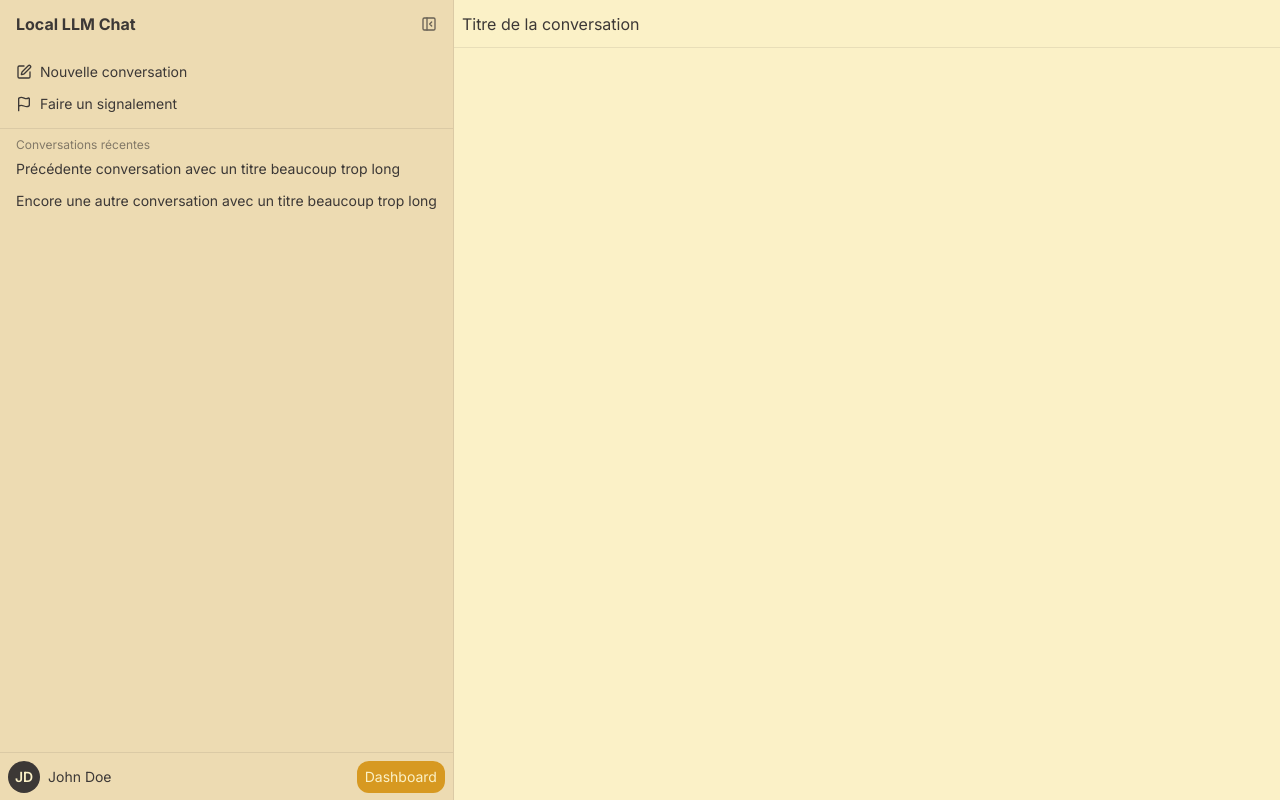
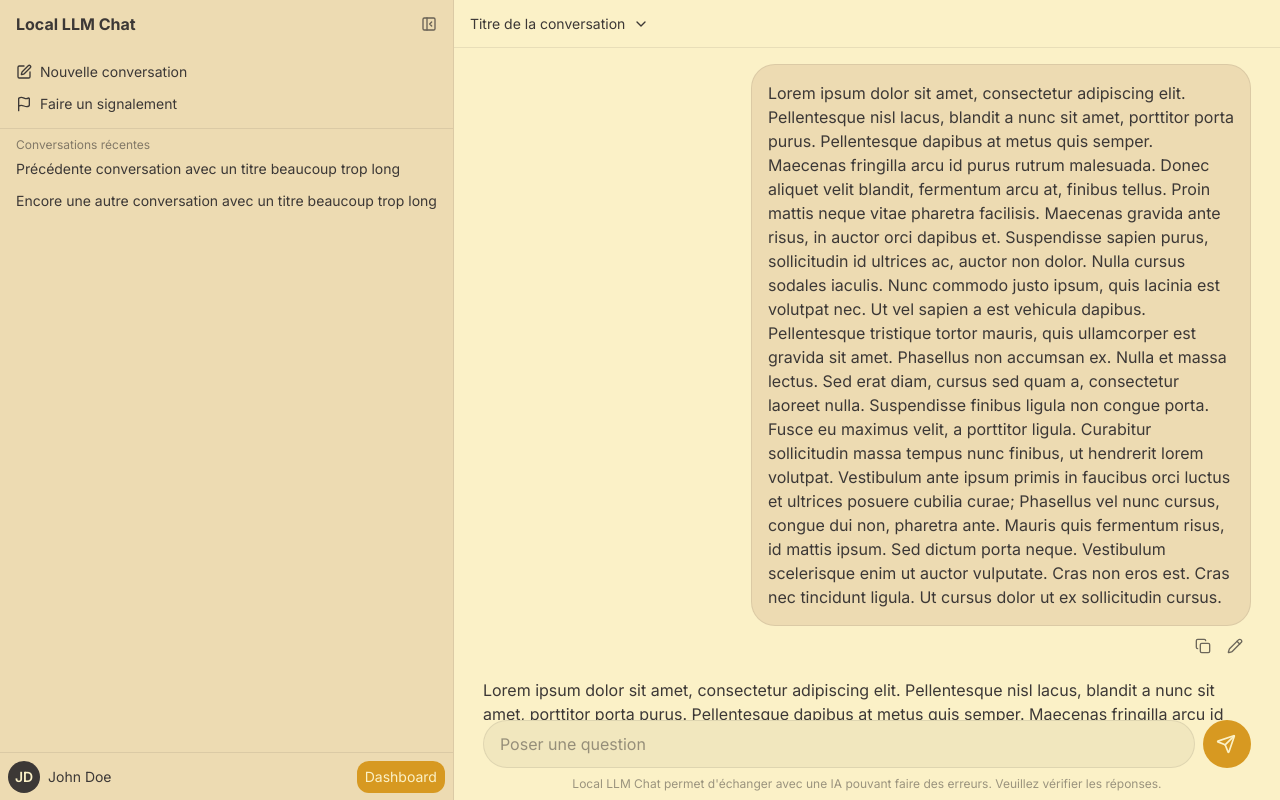
Before and after one commit to 17matb/local-llm-chat, a React (Vite) app in the folder apps/web/: page /chat in a window 1280 px wide. Built offline with nearby package versions, Linux system fonts and the light colour scheme.

Commit message:
feat: add a mock chat interface

```diff
--- a/apps/web/src/App.tsx
+++ b/apps/web/src/App.tsx
@@ -1,26 +1,16 @@
 import { BrowserRouter, Route, Routes } from 'react-router-dom';
 import Login from './Login';
-import Nav from './components/Nav';
-import Input from './components/Input';
+import Chat from './Chat';
 
 function App() {
   return (
     <>
-      <div className="h-dvh w-screen flex">
-        <Nav />
-        <div className="w-full">
-          <header className="flex items-center h-12 px-2 border-b border-dark/10 dark:border-light/10">
-            Titre de la conversation
-          </header>
-          <main className="pl-[260px] relative">
-            <BrowserRouter>
-              <Routes>
-                <Route path="/login" element={<Login />} />
-              </Routes>
-            </BrowserRouter>
-          </main>
-        </div>
-      </div>
+      <BrowserRouter>
+        <Routes>
+          <Route path="/login" element={<Login />} />
+          <Route path="/chat" element={<Chat />} />
+        </Routes>
+      </BrowserRouter>
     </>
   );
 }
--- /dev/null
+++ b/apps/web/src/Chat.tsx
@@ -0,0 +1,34 @@
+import Button from './components/ui/Button';
+import Nav from './components/Nav';
+import { ChevronDown } from 'lucide-react';
+import UserMessageBubble from './components/UserMessageBubble';
+import LLMAnswer from './components/LLMAnswer';
+import ChatInput from './components/ChatInput';
+
+const Chat = () => {
+  return (
+    <div className="h-dvh w-full flex">
+      <Nav />
+      <div className="w-full">
+        <header className="flex items-center h-12 px-2 border-b border-dark/10 dark:border-light/10">
+          <Button variant="ghostText">
+            Titre de la conversation <ChevronDown size={16} />
+          </Button>
+        </header>
+        <main className="flex flex-col h-[calc(100dvh-3rem)] w-full">
+          <div className="flex-1 w-full overflow-y-scroll py-4">
+            <div className="flex flex-col max-w-[800px] px-4 mx-auto">
+              <UserMessageBubble />
+              <LLMAnswer />
+              <UserMessageBubble />
+              <LLMAnswer />
+            </div>
+          </div>
+          <ChatInput />
+        </main>
+      </div>
+    </div>
+  );
+};
+
+export default Chat;
--- /dev/null
+++ b/apps/web/src/components/LLMAnswer.tsx
@@ -0,0 +1,41 @@
+const LLMAnswer = () => {
+  return (
+    <div className="mb-8">
+      Lorem ipsum dolor sit amet, consectetur adipiscing elit. Pellentesque nisl
+      lacus, blandit a nunc sit amet, porttitor porta purus. Pellentesque
+      dapibus at metus quis semper. Maecenas fringilla arcu id purus rutrum
+      malesuada. Donec aliquet velit blandit, fermentum arcu at, finibus tellus.
+      Proin mattis neque vitae pharetra facilisis. Maecenas gravida ante risus,
+      in auctor orci dapibus et. Suspendisse sapien purus, sollicitudin id
+      ultrices ac, auctor non dolor. Nulla cursus sodales iaculis. Nunc commodo
+      justo ipsum, quis lacinia est volutpat nec. Ut vel sapien a est vehicula
+      dapibus. Pellentesque tristique tortor mauris, quis ullamcorper est
+      gravida sit amet. Phasellus non accumsan ex. Nulla et massa lectus. Sed
+      erat diam, cursus sed quam a, consectetur laoreet nulla. Suspendisse
+      finibus ligula non congue porta. Fusce eu maximus velit, a porttitor
+      ligula. Curabitur sollicitudin massa tempus nunc finibus, ut hendrerit
+      lorem volutpat. Vestibulum ante ipsum primis in faucibus orci luctus et
+      ultrices posuere cubilia curae; Phasellus vel nunc cursus, congue dui non,
+      pharetra ante. Mauris quis fermentum risus, id mattis ipsum. Sed dictum
+      porta neque. Vestibulum scelerisque enim ut auctor vulputate. Cras non
+      eros est. Cras nec tincidunt ligula. Ut cursus dolor ut ex sollicitudin
+      cursus. Proin mattis neque vitae pharetra facilisis. Maecenas gravida ante
+      risus, in auctor orci dapibus et. Suspendisse sapien purus, sollicitudin
+      id ultrices ac, auctor non dolor. Nulla cursus sodales iaculis. Nunc
+      commodo justo ipsum, quis lacinia est volutpat nec. Ut vel sapien a est
+      vehicula dapibus. Pellentesque tristique tortor mauris, quis ullamcorper
+      est gravida sit amet. Phasellus non accumsan ex. Nulla et massa lectus.
+      Sed erat diam, cursus sed quam a, consectetur laoreet nulla. Suspendisse
+      finibus ligula non congue porta. Fusce eu maximus velit, a porttitor
+      ligula. Curabitur sollicitudin massa tempus nunc finibus, ut hendrerit
+      lorem volutpat. Vestibulum ante ipsum primis in faucibus orci luctus et
+      ultrices posuere cubilia curae; Phasellus vel nunc cursus, congue dui non,
+      pharetra ante. Mauris quis fermentum risus, id mattis ipsum. Sed dictum
+      porta neque. Vestibulum scelerisque enim ut auctor vulputate. Cras non
+      eros est. Cras nec tincidunt ligula. Ut cursus dolor ut ex sollicitudin
+      cursus.
+    </div>
+  );
+};
+
+export default LLMAnswer;
--- /dev/null
+++ b/apps/web/src/components/UserMessageBubble.tsx
@@ -0,0 +1,43 @@
+import { Copy, Pencil } from 'lucide-react';
+import Button from './ui/Button';
+
+const UserMessageBubble = () => {
+  return (
+    <div className="w-full flex justify-end mb-4">
+      <div className="flex flex-col gap-1 max-w-[500px] items-end group">
+        <div className="bg-darker-light dark:bg-darker-dark border border-dark/10 dark:border-light/10 p-4 squircle rounded-3xl ">
+          Lorem ipsum dolor sit amet, consectetur adipiscing elit. Pellentesque
+          nisl lacus, blandit a nunc sit amet, porttitor porta purus.
+          Pellentesque dapibus at metus quis semper. Maecenas fringilla arcu id
+          purus rutrum malesuada. Donec aliquet velit blandit, fermentum arcu
+          at, finibus tellus. Proin mattis neque vitae pharetra facilisis.
+          Maecenas gravida ante risus, in auctor orci dapibus et. Suspendisse
+          sapien purus, sollicitudin id ultrices ac, auctor non dolor. Nulla
+          cursus sodales iaculis. Nunc commodo justo ipsum, quis lacinia est
+          volutpat nec. Ut vel sapien a est vehicula dapibus. Pellentesque
+          tristique tortor mauris, quis ullamcorper est gravida sit amet.
+          Phasellus non accumsan ex. Nulla et massa lectus. Sed erat diam,
+          cursus sed quam a, consectetur laoreet nulla. Suspendisse finibus
+          ligula non congue porta. Fusce eu maximus velit, a porttitor ligula.
+          Curabitur sollicitudin massa tempus nunc finibus, ut hendrerit lorem
+          volutpat. Vestibulum ante ipsum primis in faucibus orci luctus et
+          ultrices posuere cubilia curae; Phasellus vel nunc cursus, congue dui
+          non, pharetra ante. Mauris quis fermentum risus, id mattis ipsum. Sed
+          dictum porta neque. Vestibulum scelerisque enim ut auctor vulputate.
+          Cras non eros est. Cras nec tincidunt ligula. Ut cursus dolor ut ex
+          sollicitudin cursus.
+        </div>
+        <div className="flex">
+          <Button variant="ghostIcon">
+            <Copy size={16} opacity={0.75} />
+          </Button>
+          <Button variant="ghostIcon">
+            <Pencil size={16} opacity={0.75} />
+          </Button>
+        </div>
+      </div>
+    </div>
+  );
+};
+
+export default UserMessageBubble;
```
